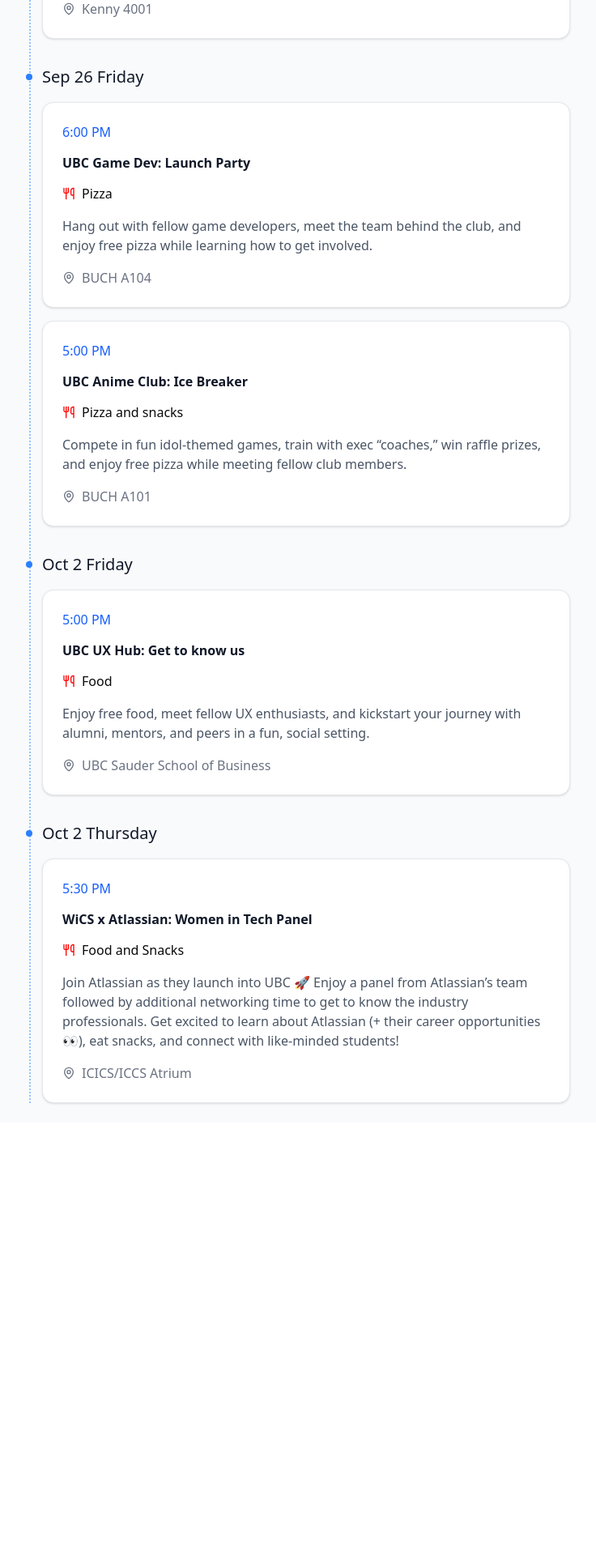
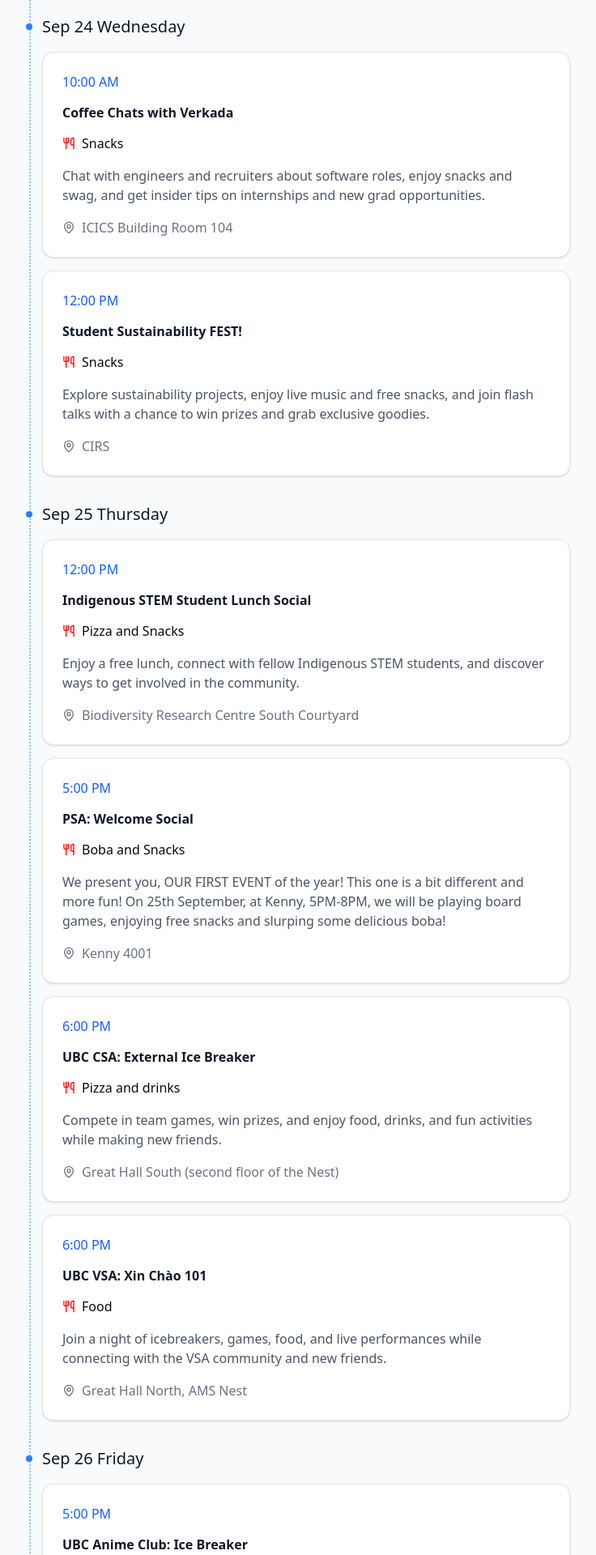
Before and after one commit to douglasichen/free-food-at-ubc, a React (Vite) app: page / in a window 1280 px wide. Shown: the part 700-2620 px from the top of the page at 81% size, without its empty margins (272-1008 px from the left). Before the commit the page ends 2086 px from the top, so only its background shows below. Built offline with nearby package versions, Linux system fonts and the light colour scheme.

Commit message:
chore: data and coloru  update

```diff
--- a/data.json
+++ b/data.json
@@ -1,6 +1,17 @@
 [
   {
     "id": "1",
+    "date": "Sep 23",
+    "dayOfWeek": "Tuesday",
+    "time": "6:00 PM",
+    "title": "Employer On-Campus: Verkada",
+    "location": "BIOL 2200",
+    "source": "https://events.ubc.ca/event/employer-on-campus-verkada-2/",
+    "food": "Food",
+    "description": "Meet Verkada engineers, learn how they’re using AI to build cutting-edge security products, and explore exciting internship and new grad opportunities with food and swag."
+  },
+  {
+    "id": "2",
     "date": "Sep 23",
     "dayOfWeek": "Tuesday",
     "time": "7:00 PM",
@@ -11,7 +22,40 @@
     "description": "Mingle with students from all backgrounds, enjoy snacks, and dive into fun conversations about AI safety, upcoming programs, and how to get involved."
   },
   {
-    "id": "2",
+    "id": "3",
+    "date": "Sep 24",
+    "dayOfWeek": "Wednesday",
+    "time": "10:00 AM",
+    "title": "Coffee Chats with Verkada",
+    "location": "ICICS Building Room 104",
+    "source": "https://events.ubc.ca/event/coffee-chats-with-verkada/",
+    "food": "Snacks",
+    "description": "Chat with engineers and recruiters about software roles, enjoy snacks and swag, and get insider tips on internships and new grad opportunities."
+  },
+  {
+    "id": "4",
+    "date": "Sep 24",
+    "dayOfWeek": "Wednesday",
+    "time": "12:00 PM",
+    "title": "Student Sustainability FEST!",
+    "location": "CIRS",
+    "source": "https://events.ubc.ca/event/student-sustainability-fest/",
+    "food": "Snacks",
+    "description": "Explore sustainability projects, enjoy live music and free snacks, and join flash talks with a chance to win prizes and grab exclusive goodies."
+  },
+  {
+    "id": "5",
+    "date": "Sep 25",
+    "dayOfWeek": "Thursday",
+    "time": "12:00 PM",
+    "title": "Indigenous STEM Student Lunch Social",
+    "location": "Biodiversity Research Centre South Courtyard",
+    "source": "https://ubc.ca1.qualtrics.com/jfe/form/SV_9GdSC4tRFC3uNLw",
+    "food": "Pizza and Snacks",
+    "description": "Enjoy a free lunch, connect with fellow Indigenous STEM students, and discover ways to get involved in the community."
+  },
+  {
+    "id": "6",
     "date": "Sep 25",
     "dayOfWeek": "Thursday",
     "time": "5:00 PM",
@@ -22,7 +66,40 @@
     "description": "We present you, OUR FIRST EVENT of the year! This one is a bit different and more fun! On 25th September, at Kenny, 5PM-8PM, we will be playing board games, enjoying free snacks and slurping some delicious boba!"
   },
   {
-    "id": "3",
+    "id": "7",
+    "date": "Sep 25",
+    "dayOfWeek": "Thursday",
+    "time": "6:00 PM",
+    "title": "UBC CSA: External Ice Breaker",
+    "location": "Great Hall South (second floor of the Nest)",
+    "source": "https://docs.google.com/forms/d/e/1FAIpQLSeyIypvNxYggAeNHu0HL-fl2xeCfmachYpsDqgmx0POIgBNSA/viewform",
+    "food": "Pizza and drinks",
+    "description": "Compete in team games, win prizes, and enjoy food, drinks, and fun activities while making new friends."
+  },
+  {
+    "id": "8",
+    "date": "Sep 25",
+    "dayOfWeek": "Thursday",
+    "time": "6:00 PM",
+    "title": "UBC VSA: Xin Chào 101",
+    "location": "Great Hall North, AMS Nest",
+    "source": "https://docs.google.com/forms/d/e/1FAIpQLSfA4-NU0JMJDB3vJN2Oo2xJT_B_k-tjwGfbwcxTGFCrdzx1og/viewform",
+    "food": "Food",
+    "description": "Join a night of icebreakers, games, food, and live performances while connecting with the VSA community and new friends."
+  },
+  {
+    "id": "9",
+    "date": "Sep 26",
+    "dayOfWeek": "Friday",
+    "time": "5:00 PM",
+    "title": "UBC Anime Club: Ice Breaker",
+    "location": "BUCH A101",
+    "source": "https://www.bouncelife.com/events/68c9e690733d9e3cd5fac946",
+    "food": "Pizza and snacks",
+    "description": "Compete in fun idol-themed games, train with exec “coaches,” win raffle prizes, and enjoy free pizza while meeting fellow club members."
+  },
+  {
+    "id": "10",
     "date": "Sep 26",
     "dayOfWeek": "Friday",
     "time": "6:00 PM",
@@ -33,18 +110,18 @@
     "description": "Hang out with fellow game developers, meet the team behind the club, and enjoy free pizza while learning how to get involved."
   },
   {
-    "id": "4",
+    "id": "11",
     "date": "Sep 26",
     "dayOfWeek": "Friday",
-    "time": "5:00 PM",
-    "title": "UBC Anime Club: Ice Breaker",
-    "location": "BUCH A101",
-    "source": "https://www.bouncelife.com/events/68c9e690733d9e3cd5fac946",
-    "food": "Pizza and snacks",
-    "description": "Compete in fun idol-themed games, train with exec “coaches,” win raffle prizes, and enjoy free pizza while meeting fellow club members."
+    "time": "6:00 PM",
+    "title": "UBC SSA: Ice Breaker",
+    "location": "AMS Nest Room 2306/2309",
+    "source": "https://form.jotform.com/252530739668265",
+    "food": "Food",
+    "description": "Meet new friends, play games, win prizes, and enjoy plenty of good food at this fun annual icebreaker."
   },
   {
-    "id": "5",
+    "id": "12",
     "date": "Oct 2",
     "dayOfWeek": "Friday",
     "time": "5:00 PM",
@@ -55,7 +132,7 @@
     "description": "Enjoy free food, meet fellow UX enthusiasts, and kickstart your journey with alumni, mentors, and peers in a fun, social setting."
   },
   {
-    "id": "6",
+    "id": "13",
     "date": "Oct 2",
     "dayOfWeek": "Thursday",
     "time": "5:30 PM",
--- a/src/App.tsx
+++ b/src/App.tsx
@@ -9,7 +9,7 @@ export default function App() {
     <div className="min-h-screen bg-gray-50 p-6">
       <div className="max-w-2xl mx-auto">
         <div className="mb-8">
-          <h1 className="text-gray-900 mb-2">Free Food @ UBC</h1>
+          <h1 className="text-gray-900 mb-2">Free Food <span className="text-blue-600">@ UBC</span> </h1>
         </div>
         <EventsList events={sampleEvents} />
       </div>
```
